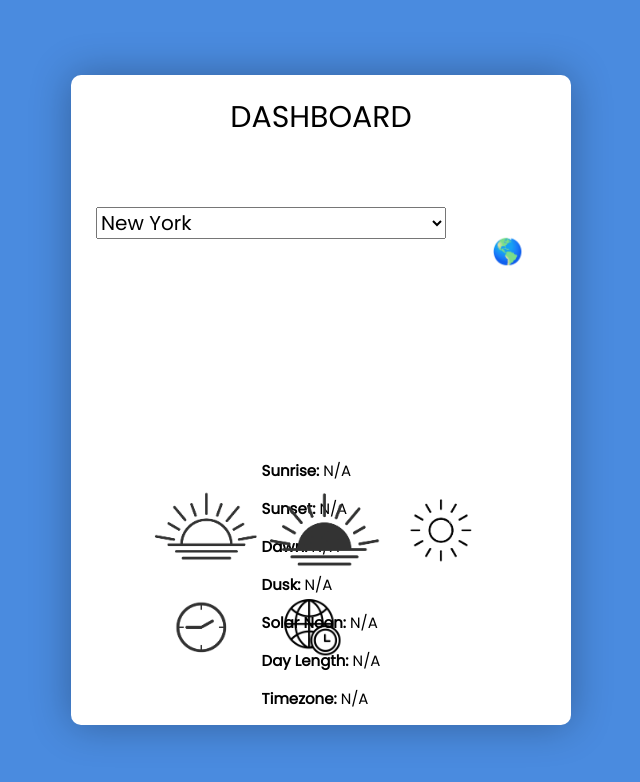
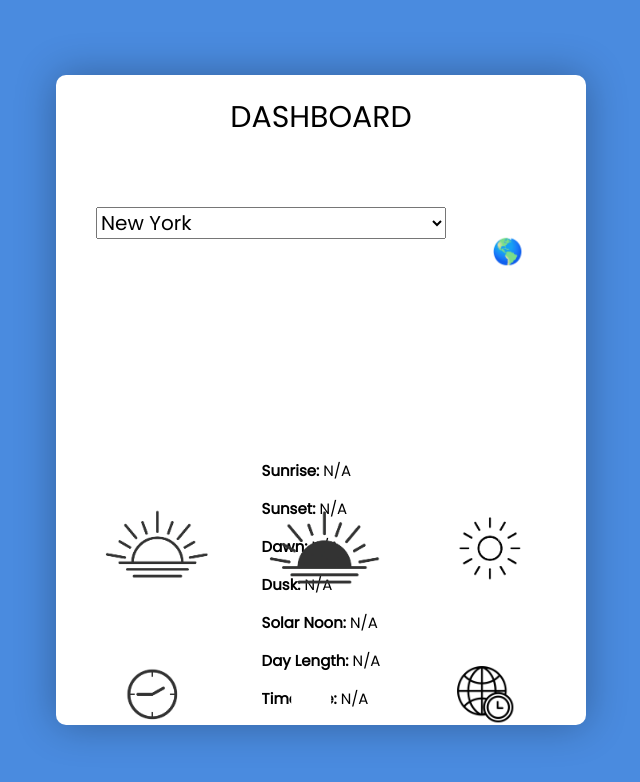
Before and after one commit to MuhammadArbiIIT/Lab_4, a plain HTML site: page index.html in a window 1280 px wide. Shown: the whole page, without its empty margins (319-959 px from the left). Drawn offline with Linux system fonts and the light colour scheme; no server answers.

Commit message:
align img container

```diff
--- a/index.html
+++ b/index.html
@@ -23,6 +23,7 @@
             <img src="resources/sunset.jpg" alt="sunset" id="sunset_img">
             <img src="resources/solar_noon.png" alt="solar_noon" id="solar_noon_img">
             <img src="resources/clock.png" alt="clock" id="clock_img">
+            <img src="resources/white.png" alt="white" id="white_img">
             <img src="resources/timezone.png" alt="timezone" id="timezone_img">
         </div>
     </div>
--- a/style.css
+++ b/style.css
@@ -17,7 +17,7 @@ body {
 .box {
     background-color: white;
     height: 650px;
-    width: 500px;
+    width: 530px;
     display: flex;
     flex-direction: column;
     align-items: center; /* Center the content horizontally */
@@ -65,14 +65,14 @@ body {
 #img-container {
     display: grid;
     grid-template-columns: repeat(3, 1fr); /* 2 columns */
-    gap: 5px; /* Adjust the gap between images */
+    gap: 250px; /* Adjust the gap between images */
     justify-content: center;
     align-items: center;
-    width: 50%;
+    width: 70%;
     position: absolute;
-    max-width: 400px;
+    max-width: 600px;
     scale: 20%;
-    top: 100px;
+    top: 20px;
  }
 
 
@@ -86,3 +86,8 @@ body {
 #timezone_img {
     scale: 55%;
 }
+#white_img {
+    scale: 40%;
+    height:400px;
+    width: 500px;
+}
```
Also changed, not shown: resources/white.png (added).
